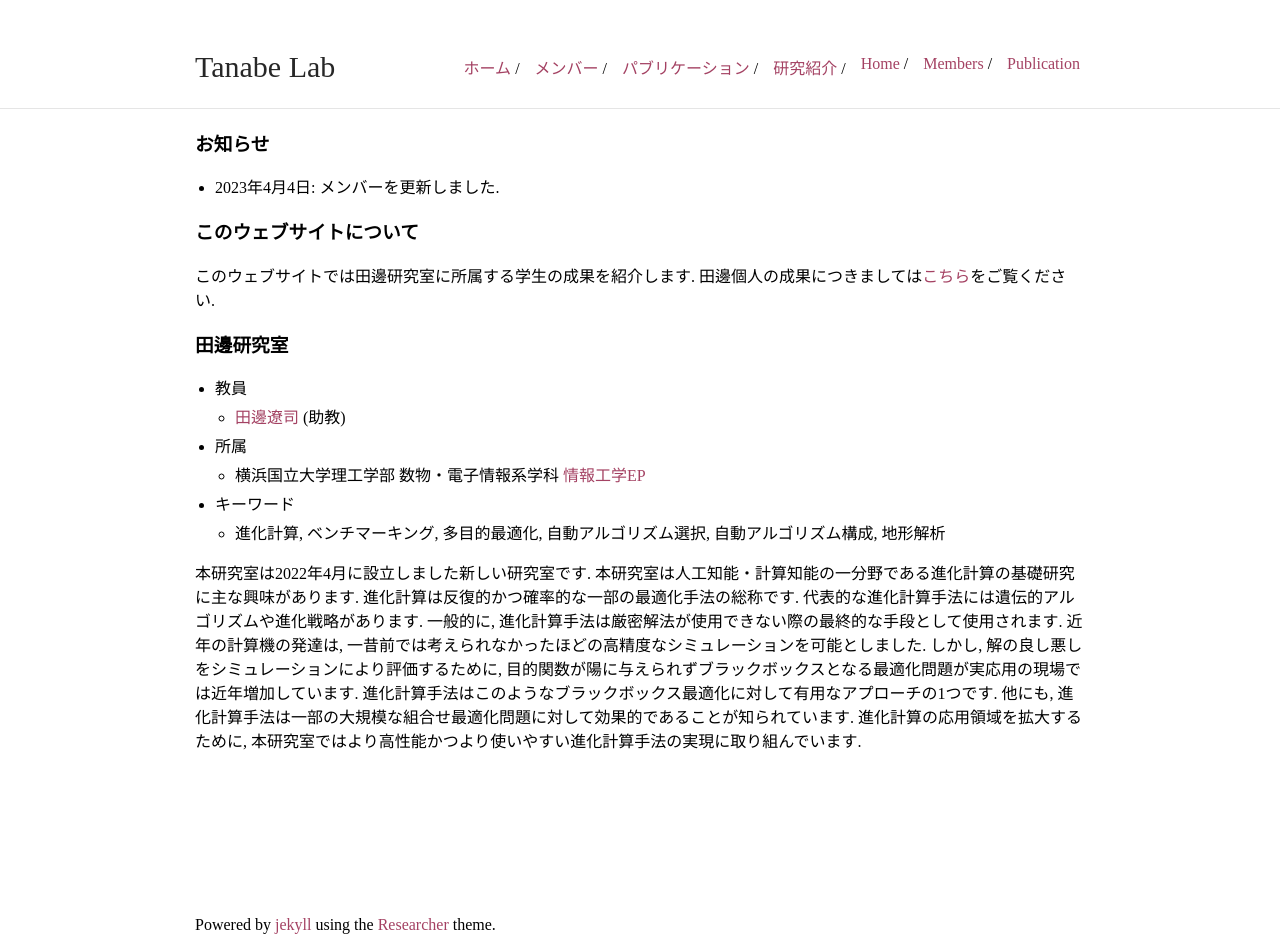
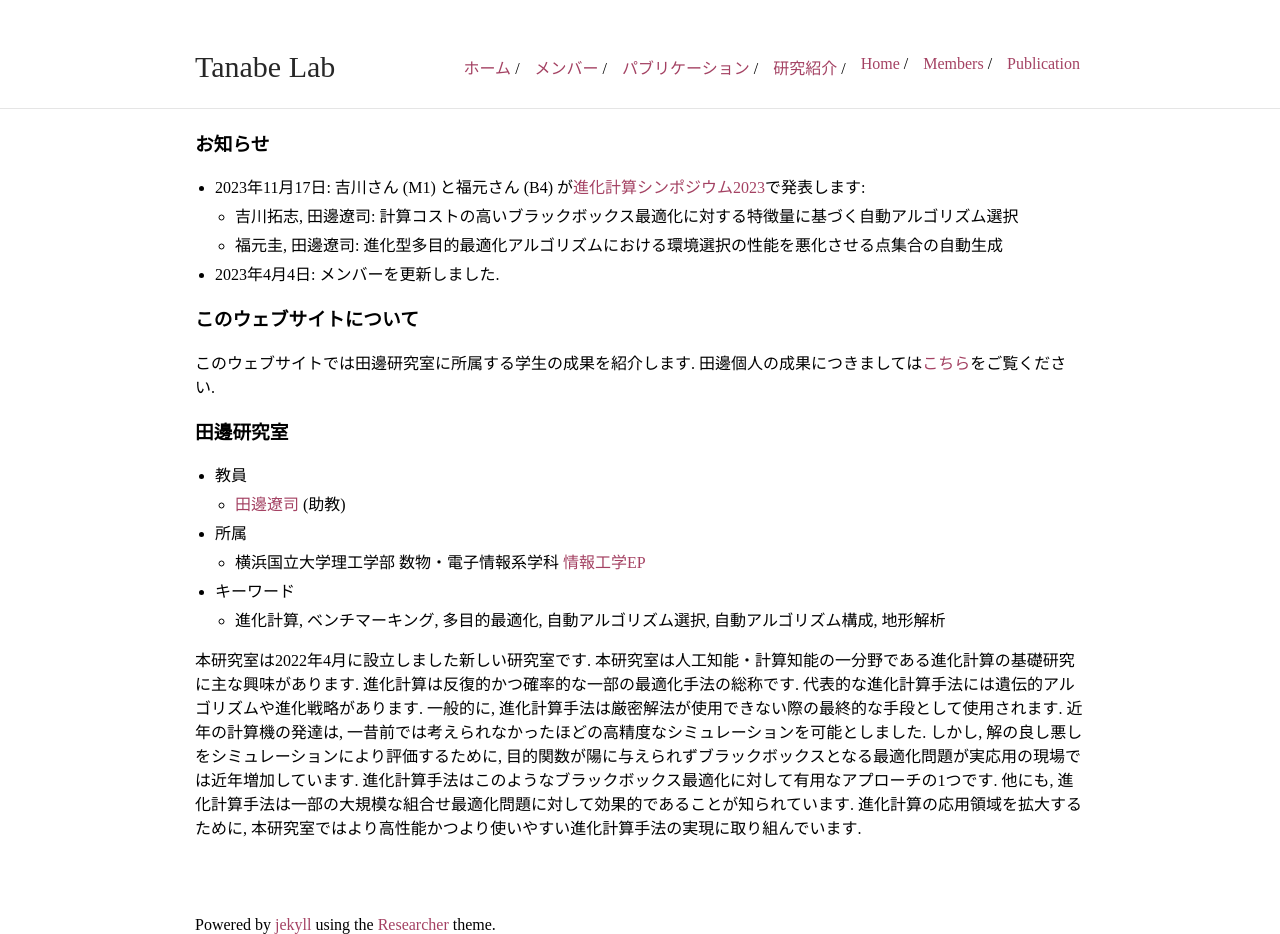
Before and after one commit to aopt-lab/aopt-lab.github.io, a Jekyll site: the page built from index.md, in a window 1280 px wide. Built offline with Jekyll 4.4.1, drawn with Linux system fonts in a browser that asks for light colours.

```diff
--- a/index.md
+++ b/index.md
@@ -5,8 +5,10 @@ title: 田邊研究室
 
 ### お知らせ
 
+* 2023年11月17日: 吉川さん (M1) と福元さん (B4) が[進化計算シンポジウム2023](http://www.jpnsec.org/symposium202303.html)で発表します:
+    * 吉川拓志, 田邊遼司: 計算コストの高いブラックボックス最適化に対する特徴量に基づく自動アルゴリズム選択
+	* 福元圭, 田邊遼司: 進化型多目的最適化アルゴリズムにおける環境選択の性能を悪化させる点集合の自動生成
 * 2023年4月4日: メンバーを更新しました.
-
 
 {% comment %}
 
```
Also changed, not shown: publication.md (+4 -0 lines).
